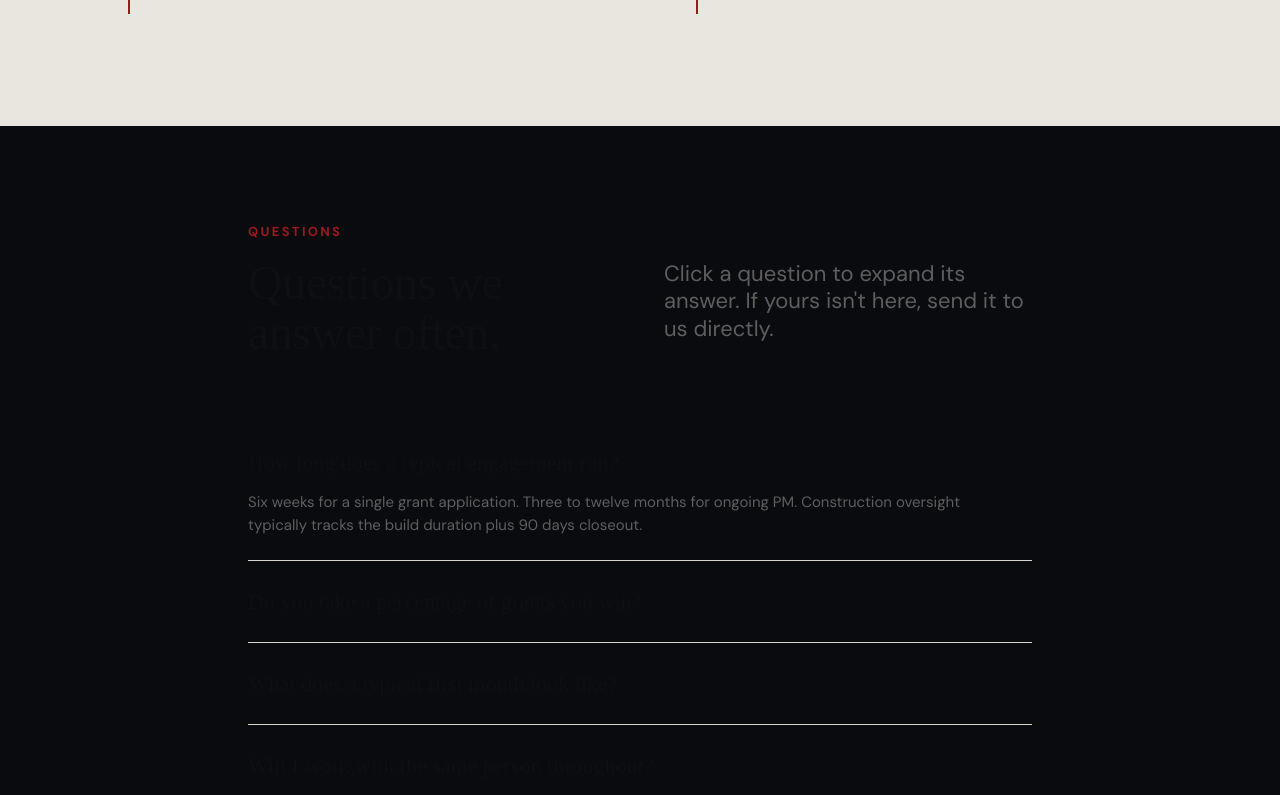
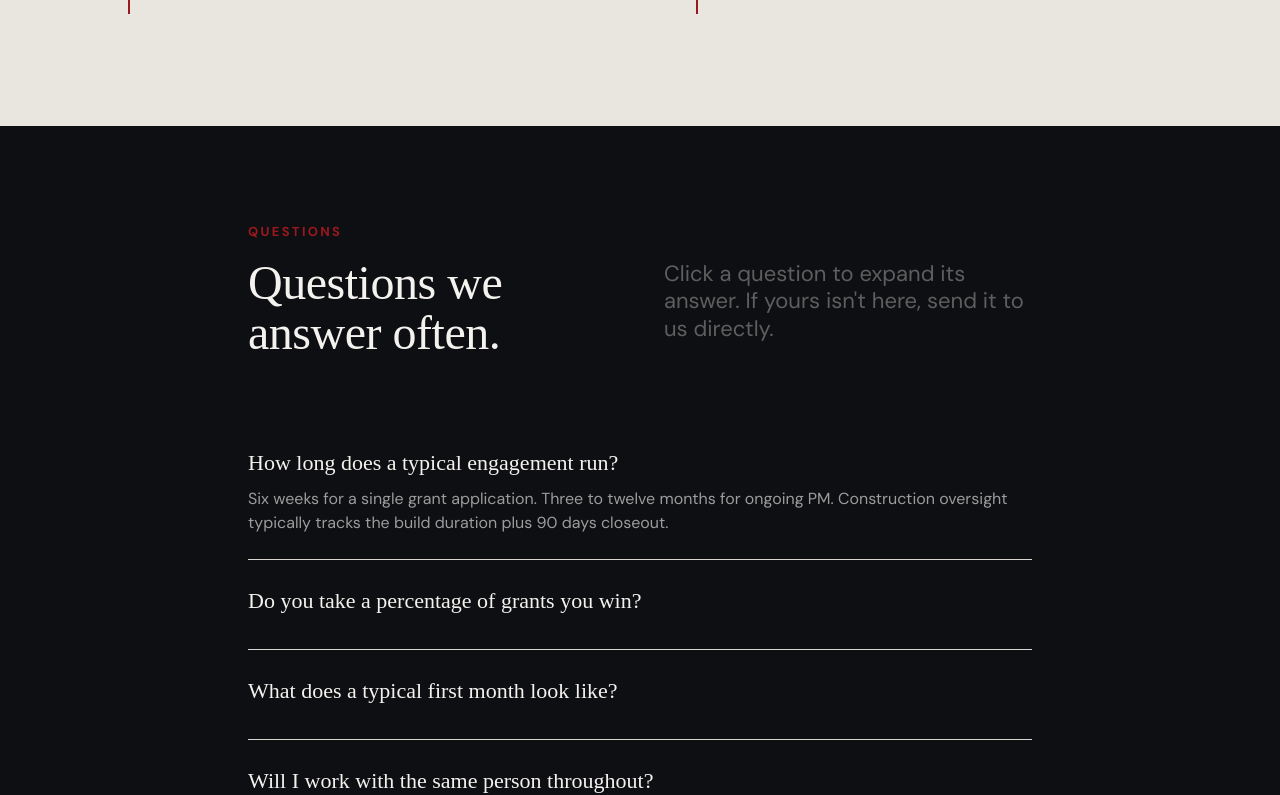
Before and after one commit to atifusmani1/falcon-web, a React (Vite) app: page /resources in a window 1280 px wide. Shown: the part 1606-2401 px from the top of the page. Built offline with nearby package versions, Linux system fonts and the light colour scheme; no server answers; some icons are missing; a web font is replaced by a local one.

Commit message:
Fixed contrast issues

```diff
--- a/src/pages/AboutPage.jsx
+++ b/src/pages/AboutPage.jsx
@@ -21,14 +21,14 @@ export default function AboutPage({ setRoute }) {
         </div>
       </section>
 
-      <section className="section">
+      <section className="section section-dark">
         <div className="wrap about-grid">
           <div>
             <div className="eyebrow eyebrow-blood" style={{ color: 'var(--blood)' }}>The story</div>
             <h2 className="mt-4">Why we keep the watch.</h2>
-            <p className="mt-5">Most projects do not fail because the work is hard. They fail because no one is holding the schedule, the budget, and the scope at the same time. We are that party.</p>
-            <p>Marian spent eleven years inside federal programs at HUD and EPA. She read 600+ grants from the reviewer's chair before she ever wrote one. That perspective — what a funder actually wants — is the difference between a polished application and a funded one.</p>
-            <p>Falcon now operates as a partnership of five senior PMs. We do not subcontract delivery. The person on the kickoff call is the person on the close-out call.</p>
+            <p className="mt-5" style={{ color: 'var(--silver-400)'}}>Most projects do not fail because the work is hard. They fail because no one is holding the schedule, the budget, and the scope at the same time. We are that party.</p>
+            <p style={{ color: 'var(--silver-400)'}}> Marian spent eleven years inside federal programs at HUD and EPA. She read 600+ grants from the reviewer's chair before she ever wrote one. That perspective — what a funder actually wants — is the difference between a polished application and a funded one.</p>
+            <p style={{ color: 'var(--silver-400)'}}>Falcon now operates as a partnership of five senior PMs. We do not subcontract delivery. The person on the kickoff call is the person on the close-out call.</p>
           </div>
           <div>
             <div className="eyebrow">Credentials</div>
@@ -88,7 +88,7 @@ export default function AboutPage({ setRoute }) {
         </div>
       </section>
 
-      <section className="section">
+      <section className="section section-dark">
         <div className="wrap">
           <SectionHead
             eyebrow="Witnesses"
--- a/src/pages/ClientResourcesPage.jsx
+++ b/src/pages/ClientResourcesPage.jsx
@@ -32,7 +32,7 @@ export default function ClientResourcesPage({ setRoute }) {
         </div>
       </section>
 
-      <section className="section">
+      <section className="section section-dark">
         <div className="wrap">
           <div className="stats-row">
             <Stat value="$4.2M" label="Recent HUD CDBG award" />
@@ -66,7 +66,7 @@ export default function ClientResourcesPage({ setRoute }) {
         </div>
       </section>
 
-      <section className="section">
+      <section className="section section-dark">
         <div className="wrap" style={{ maxWidth: 880 }}>
           <SectionHead
             eyebrow="Questions"
@@ -79,7 +79,9 @@ export default function ClientResourcesPage({ setRoute }) {
                   <span>{f.q}</span>
                   <Icon name={open === i ? 'minus' : 'plus'} size={20} />
                 </div>
-                {open === i && <div className="a mt-3">{f.a}</div>}
+                <div className={`a-wrap ${open === i ? 'is-open' : ''}`}>
+                  <div className="a-inner">{f.a}</div>
+                </div>
               </div>
             ))}
           </div>
--- a/src/pages/GrantConsultingPage.jsx
+++ b/src/pages/GrantConsultingPage.jsx
@@ -26,7 +26,7 @@ export default function GrantConsultingPage({ setRoute }) {
         </div>
       </section>
 
-      <section className="section">
+      <section className="section section-bone">
         <div className="wrap">
           <SectionHead
             eyebrow="What's included"
@@ -50,7 +50,7 @@ export default function GrantConsultingPage({ setRoute }) {
         </div>
       </section>
 
-      <section className="section section-bone" style={{ background: 'var(--bone-2)' }}>
+      <section className="section section-dark">
         <div className="wrap">
           <SectionHead
             eyebrow="Grant types"
@@ -76,7 +76,7 @@ export default function GrantConsultingPage({ setRoute }) {
         </div>
       </section>
 
-      <section className="section">
+      <section className="section section-bone">
         <div className="wrap">
           <SectionHead
             eyebrow="Process"
--- a/src/pages/HomePage.jsx
+++ b/src/pages/HomePage.jsx
@@ -55,7 +55,7 @@ export default function HomePage({ setRoute }) {
         </div>
       </section>
 
-      <section className="section">
+      <section className="section section-dark">
         <div className="wrap">
           <SectionHead
             eyebrow="Services"
--- a/src/styles/app.css
+++ b/src/styles/app.css
@@ -354,6 +354,7 @@ a { color: inherit; text-decoration: none; }
   font-size: var(--text-3xl);
   margin-top: var(--space-3);
   margin-bottom: var(--space-3);
+  color: var(--ink);
 }
 .service-card .desc { color: var(--silver-700); font-size: 15px; flex: 1; }
 .service-card .arrow { margin-top: var(--space-5); display: inline-flex; align-items: center; gap: 8px; color: var(--blood); font-weight: 700; font-size: 13px; text-transform: uppercase; letter-spacing: 0.12em; }
@@ -499,6 +500,25 @@ a { color: inherit; text-decoration: none; }
 .mt-6 { margin-top: var(--space-6); }
 .mt-7 { margin-top: var(--space-7); }
 .eyebrow-blood { color: var(--blood); }
+
+.a-wrap {
+  display: grid;
+  grid-template-rows: 0fr;
+  transition: grid-template-rows 0.3s ease;
+}
+
+.a-wrap.is-open {
+  grid-template-rows: 1fr;
+}
+
+.a-inner {
+  overflow: hidden; /* required — keeps content clipped while collapsed */
+  color: var(--silver-500);
+  padding-top: var(--space-2);
+}
+
+.a-inner { overflow: hidden; opacity: 0; transition: opacity 0.3s ease; }
+.a-wrap.is-open .a-inner { opacity: 1; }
 
 /* ---------- Accessibility ---------- */
 .sr-only {
--- a/ui_kits/website/app.css
+++ b/ui_kits/website/app.css
@@ -354,6 +354,7 @@ a { color: inherit; text-decoration: none; }
   font-size: var(--text-3xl);
   margin-top: var(--space-3);
   margin-bottom: var(--space-3);
+  color: var(--ink);
 }
 .service-card .desc { color: var(--silver-700); font-size: 15px; flex: 1; }
 .service-card .arrow { margin-top: var(--space-5); display: inline-flex; align-items: center; gap: 8px; color: var(--blood); font-weight: 700; font-size: 13px; text-transform: uppercase; letter-spacing: 0.12em; }
@@ -489,7 +490,6 @@ a { color: inherit; text-decoration: none; }
 .included-grid li span { font-size: 13px; color: var(--silver-700); }
 .included-grid ul { list-style: none; padding: 0; margin: 0; display: contents; }
 
-.page-fade-enter { /* animation removed — was causing the hero to render with opacity:0 in some browsers */ }
 
 /* utilities */
 .mt-2 { margin-top: var(--space-2); }
```
